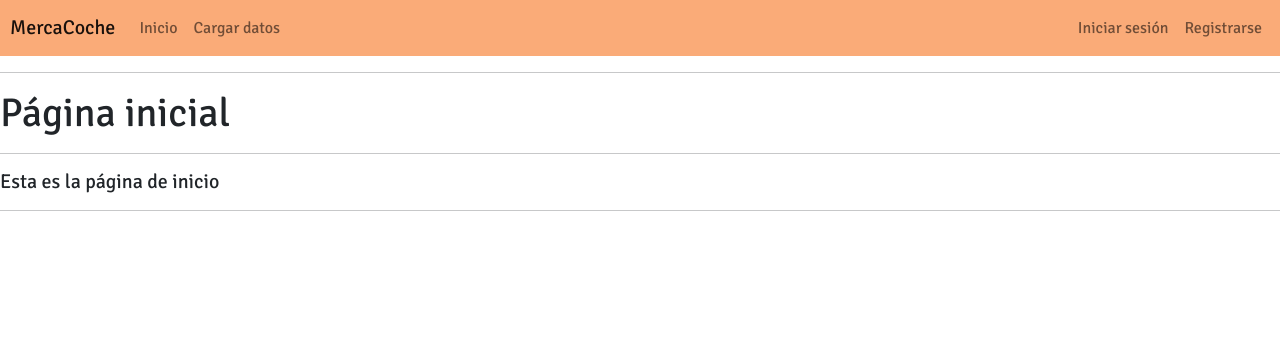
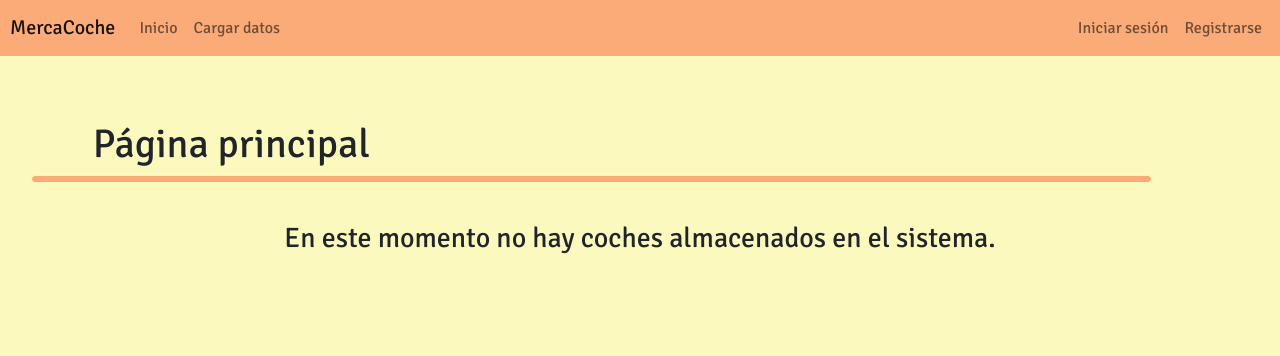
Before and after one commit to migromarj/MercaCoche, a Django app: page / in a window 1280 px wide. Shown: the top 356 px of the page. Run offline with Django 4.2, Linux system fonts and the light colour scheme.

Commit message:
feat(#007): Create card layout for cars, and add list of all cars to index

```diff
--- a/MercaCoche/settings.py
+++ b/MercaCoche/settings.py
@@ -39,6 +39,7 @@ INSTALLED_APPS = [
     'django.contrib.sessions',
     'django.contrib.messages',
     'django.contrib.staticfiles',
+    'django.contrib.humanize',
     'crispy_forms',
     'crispy_bootstrap5',
     'main',
@@ -108,7 +109,7 @@ AUTH_PASSWORD_VALIDATORS = [
 # Internationalization
 # https://docs.djangoproject.com/en/4.1/topics/i18n/
 
-LANGUAGE_CODE = 'en-us'
+LANGUAGE_CODE = 'es'
 
 TIME_ZONE = 'UTC'
 
--- /dev/null
+++ b/main/templates/components/car_list.html
@@ -0,0 +1,22 @@
+<head>
+    {% load static %}
+    <link rel="stylesheet" type="text/css" href="{% static 'styles/car.css' %}">
+    <meta name="viewport" content="width=device-width, initial-scale=1">
+</head>
+
+<body>
+    <h1 class="title">
+        Página principal
+    </h1>
+    <hr class="line-break">
+
+    <div class="cars-container">
+        {% if cars %}
+            {% for c in cars %}
+                {% include 'components/car_card.html' with car=c %}
+            {% endfor %}
+        {% else %}
+            <h3 class="no-car-text">En este momento no hay coches almacenados en el sistema.</h3>
+        {% endif %}
+    </div>
+</body>
--- a/main/templates/components/navbar.html
+++ b/main/templates/components/navbar.html
@@ -2,7 +2,7 @@
 <link rel="stylesheet" type="text/css" href="{% static 'styles/navbar.css' %}">
 
 <nav class="navbar navbar-expand-lg navbar-light">
-    <a class="navbar-brand" href="#">MercaCoche</a>
+    <a class="navbar-brand" href="/">MercaCoche</a>
     <button class="navbar-toggler" type="button" data-bs-toggle="collapse" data-bs-target="#navbarSupportedContent" aria-controls="navbarSupportedContent" aria-expanded="false" aria-label="Toggle navigation">
       <span class="navbar-toggler-icon"></span>
     </button>
@@ -10,7 +10,7 @@
     <div class="collapse navbar-collapse" id="navbarSupportedContent">
       <ul class="navbar-nav mr-auto">
         <li class="nav-item">
-          <a class="nav-link" href="#">Inicio</a>
+          <a class="nav-link" href="/">Inicio</a>
         </li>
         <li class="nav-item">
           <a class="nav-link" href="/load_data">Cargar datos</a>
--- a/main/templates/index.html
+++ b/main/templates/index.html
@@ -3,8 +3,8 @@
 {% block titulo %} Página inicial {% endblock %}
 
 {% block contenido %}
-		<hr>
-		<h5>Esta es la página de inicio</h5>
-		<hr>
+		<div class="car-list-wrapper">
+			{% include "components/car_list.html" with cars=cars %}
+		</div>
 
 {% endblock %}
--- a/main/templates/master.html
+++ b/main/templates/master.html
@@ -26,14 +26,12 @@
     {% load static %}
     <link rel="stylesheet" type="text/css" href="{% static 'styles/master.css' %}">
 
+    {% block head %}{% endblock %}
+
 </head>
 
 <body>
     {% include "components/navbar.html" %}
-
-    <hr>
-
-    <h1>{% block titulo %} {% endblock %}</h1>
 
     {% block contenido %} {% endblock %}
 
--- a/main/views.py
+++ b/main/views.py
@@ -1,11 +1,22 @@
 from django.shortcuts import render
 from utils.scraping import extract_cars_autocasion, extract_cars_coches_com, extract_cars_motor_es
 from utils.whoosh_and_db import populate_db_and_create_index
+from main.models import Car
+from whoosh.index import open_dir
+import os
 
 # Create your views here.
 
 def index(request):
-    return render(request, 'index.html')
+
+    cars_index = []
+
+    if os.path.exists("Index"):
+        ix = open_dir("Index")
+        cars_index = ix.searcher().documents()
+        cars_index = list(cars_index)
+
+    return render(request, 'index.html', {"cars": cars_index})
 
 def load_data(request):
 
@@ -23,4 +34,13 @@ def load_data(request):
 
     populate_db_and_create_index(ids, all_cars)
 
-    return render(request, 'index.html')
+    cars_db = Car.objects.all()
+
+    cars_index = []
+
+    if os.path.exists("Index"):
+        ix = open_dir("Index")
+        cars_index = ix.searcher().documents()
+        cars_index = list(cars_index)
+
+    return render(request, 'index.html', {"cars": cars_index})
--- /dev/null
+++ b/static/styles/car.css
@@ -0,0 +1,109 @@
+.title {
+    text-align: left;
+    margin-left: 5%;
+}
+
+.car-title {
+    text-align: center;
+    padding-left: 10px;
+    padding-right: 50px;
+    margin-top: 20px;
+    margin-bottom: 20px;
+    font-weight: 400;
+    font-size: 1.2rem;
+    color: black;
+    min-height: 50px;
+    display: flex;
+    align-items: center;
+    justify-content: center;
+}
+
+.car-info {
+    text-align: center;
+    padding-left: 50px;
+    padding-right: 10px;
+    margin-top: 20px;
+    margin-bottom: 20px;
+    font-weight: 200;
+    font-size: 1rem;
+    color: black;
+    min-height: 50px;
+    display: flex;
+    align-items: center;
+    justify-content: center;
+}
+
+hr.line-break {
+    border: 1px solid #FAAB78;
+    border-radius: 5px;
+    padding: 2px;
+    margin-bottom: 2.5rem;
+    margin-top: 0;
+    background-color: #FAAB78;
+    width: 92%;
+    opacity: initial;
+}
+
+.cars-container {
+    display: flex;
+    flex-wrap: wrap;
+    justify-content: center;
+    gap: 4rem;
+}
+
+.no-cars-text {
+    color: red;
+}
+
+.image-card {
+    height: 60%;
+    width: 90%;
+    margin-inline: auto;
+    max-height: 200px;
+}
+
+.car-image {
+    display: block;
+    margin-left: auto;
+    margin-right: auto;
+    width: 100%;
+    height: 100%;
+    border-bottom-left-radius: 30%;
+    border-top-right-radius: 30%;
+    border-top-left-radius: 10%;
+    border-bottom-right-radius: 10%;
+    border: 1px solid black;
+    object-fit: cover;
+}
+
+.car-card {
+    box-shadow: 2px 2px 2px 2px black;
+    width: 90%;
+    aspect-ratio: 1;
+    border-top-right-radius: 30%;
+    border-bottom-left-radius: 30%;
+    border-top-left-radius: 10%;
+    border-bottom-right-radius: 10%;
+    margin: 10px;
+    padding: 0px;
+    max-width: 350px;
+    min-width: 200px;
+    display: block;
+    background-color: #e7ddbe;
+    cursor: pointer;
+    text-decoration: none;
+}
+
+.car-card:hover {
+   background: #eae2c7;
+}
+
+a:link {
+    text-decoration: none;
+}
+
+@media screen and (max-width: 385px) {
+    .block-info {
+        font-size: 0.7rem;
+    }
+}
--- a/static/styles/master.css
+++ b/static/styles/master.css
@@ -1,3 +1,11 @@
 body {
     font-family: 'Signika', sans-serif;
+    background-color: #FCF9BE;
 }
+
+.car-list-wrapper {
+    margin-top: 4rem;
+    margin-bottom: 4rem;
+    margin-inline: 2rem;
+    z-index: 5;
+}
```
Also changed, not shown: main/templates/components/car_card.html (added, +17 -0 lines), utils/scraping.py (+37 -8 lines), utils/whoosh_and_db.py (+4 -3 lines).
